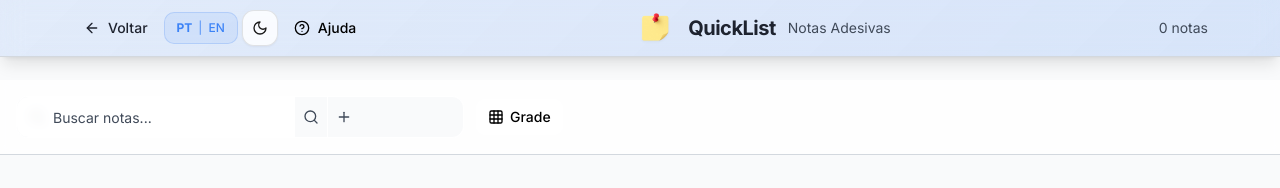
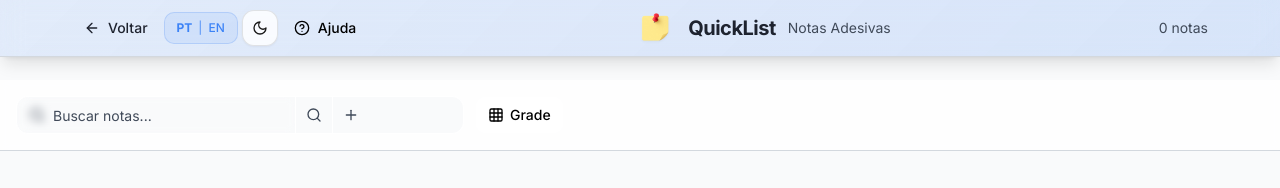
Before and after one commit to marca-patricia/quicklist-sticky-notes, a React (Vite) app: page /sticky-notes in a window 1280 px wide. Shown: the top 188 px of the page. Built offline with nearby package versions, Linux system fonts and the light colour scheme.

Commit message:
Fix search bar aesthetics
The search bar's aesthetic issues have been addressed. The magnifying glass and plus icons now have reduced padding and no longer have shadows. The "Grid" and "Clear All" buttons have been adjusted for better spacing and alignment.

```diff
--- a/src/components/StickyNotesBoard.tsx
+++ b/src/components/StickyNotesBoard.tsx
@@ -166,28 +166,27 @@ export const StickyNotesBoard: React.FC<StickyNotesBoardProps> = ({
   return (
     <div className="h-full flex flex-col dark:bg-black">
       {/* Toolbar */}
-      <div className="bg-white/80 backdrop-blur-sm border-b border-border p-2 sm:p-4 dark:bg-black dark:border-white/10">
+      <div className="bg-white/80 backdrop-blur-sm border-b border-border p-3 sm:p-4 dark:bg-black dark:border-white/10">
         {/* Search and Actions Row */}
         <div className="flex flex-col sm:flex-row gap-3 items-stretch sm:items-center">
-          {/* Search with Filter */}
-          <div className="flex-1 sm:max-w-md flex items-center border border-input rounded-lg overflow-hidden bg-background dark:border-white/20 dark:bg-black">
+          {/* Integrated Search Container */}
+          <div className="flex-1 sm:max-w-md">
+            <div className="relative flex items-center bg-background border border-input rounded-lg overflow-hidden dark:border-white/20 dark:bg-black focus-within:ring-2 focus-within:ring-ring focus-within:border-ring transition-all">
               <SearchInput
                 value={searchTerm}
                 onChange={setSearchTerm}
                 placeholder={t('searchNotes')}
-              className="flex-1 border-0 rounded-none dark:bg-transparent dark:text-white dark:placeholder:text-white/60 focus-visible:ring-0 shadow-none"
+                className="flex-1 border-0 bg-transparent focus-visible:ring-0 focus-visible:ring-offset-0 dark:bg-transparent dark:text-white dark:placeholder:text-white/60 h-9"
               />
 
-            {/* Search Filter Popover */}
+              {/* Integrated Actions */}
+              <div className="flex items-center border-l border-input dark:border-white/20">
+                {/* Search Filter */}
                 <Popover open={showSearchFilter} onOpenChange={setShowSearchFilter}>
                   <PopoverTrigger asChild>
-                <Button
-                  variant="ghost"
-                  size="sm"
-                  className="h-10 px-2 text-muted-foreground hover:text-foreground hover:bg-transparent border-0 rounded-none dark:text-white/70 dark:hover:text-white dark:hover:bg-transparent flex items-center justify-center"
-                >
+                    <button className="flex items-center justify-center w-9 h-9 text-muted-foreground hover:text-foreground transition-colors dark:text-white/60 dark:hover:text-white">
                       <Search className="w-4 h-4" />
-                </Button>
+                    </button>
                   </PopoverTrigger>
                   <PopoverContent className="w-80 bg-background border text-foreground dark:bg-black dark:border-white/20 dark:text-white">
                     <div className="space-y-4">
@@ -263,17 +262,12 @@ export const StickyNotesBoard: React.FC<StickyNotesBoardProps> = ({
                   </PopoverContent>
                 </Popover>
 
-            {/* Create Menu Popover */}
+                {/* Add Note */}
                 <Popover open={showCreateMenu} onOpenChange={setShowCreateMenu}>
                   <PopoverTrigger asChild>
-                <Button
-                  variant="ghost"
-                  size="sm"
-                  className="h-10 px-2 text-muted-foreground hover:text-foreground hover:bg-transparent border-0 rounded-none dark:text-white/70 dark:hover:text-white dark:hover:bg-transparent flex items-center justify-center border-l border-input dark:border-white/20"
-                  disabled={creatingNote !== null}
-                >
+                    <button className="flex items-center justify-center w-9 h-9 text-muted-foreground hover:text-foreground transition-colors border-l border-input dark:border-white/20 dark:text-white/60 dark:hover:text-white">
                       <Plus className="w-4 h-4" />
-                </Button>
+                    </button>
                   </PopoverTrigger>
                   <PopoverContent className="w-60 bg-background border text-foreground dark:bg-black dark:border-white/20 dark:text-white">
                     <div className="space-y-2">
@@ -302,6 +296,8 @@ export const StickyNotesBoard: React.FC<StickyNotesBoardProps> = ({
                     </div>
                   </PopoverContent>
                 </Popover>
+              </div>
+            </div>
           </div>
 
           {/* Action Buttons Row */}
```
Lines whose indentation alone changed are shown as unchanged.
